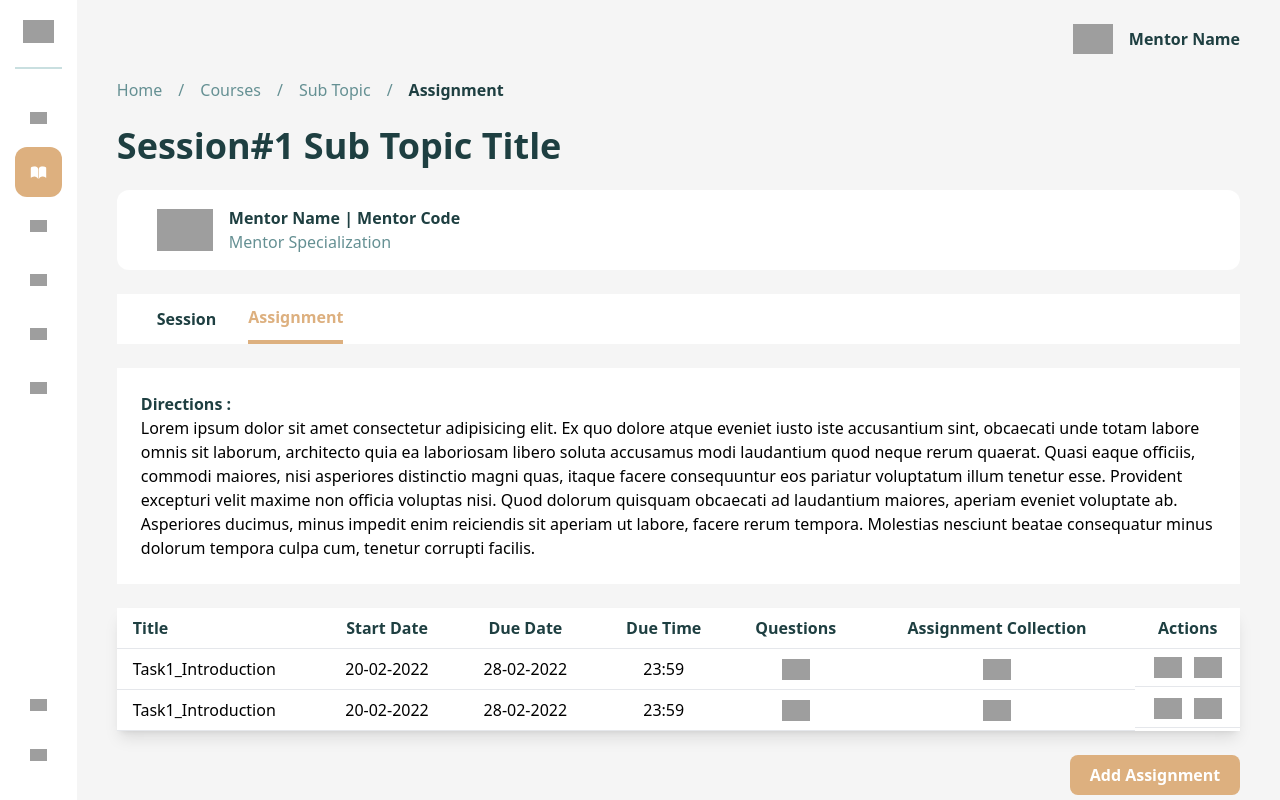
After one commit to Lumintu-Batch-2/lms-incareer, a PHP site: page /assigment_mentor.html in a window 1280 px wide. The commit adds this page. Run offline with PHP 8.4, Linux system fonts and the light colour scheme; some libraries are stand-ins or nearby versions; grey boxes are pictures that could not be loaded.

Commit message:
Menambahkan alert untuk pengumpulan melebehi deadline dan menambahkan halaman assigment_mentoe

```diff
--- /dev/null
+++ b/assigment_mentor.html
@@ -0,0 +1,321 @@
+<!DOCTYPE html>
+<html lang="en">
+<head>
+    <meta charset="UTF-8">
+    <meta http-equiv="X-UA-Compatible" content="IE=edge">
+    <meta name="viewport" content="width=device-width, initial-scale=1.0">
+    <title>Assignment Page</title>
+
+    <!-- Font -->
+    <link rel="preconnect" href="https://fonts.googleapis.com">
+    <link rel="preconnect" href="https://fonts.gstatic.com" crossorigin>
+    <link href="https://fonts.googleapis.com/css2?family=Montserrat:wght@400;600;700&display=swap" rel="stylesheet">
+
+    <!-- Tailwindcss -->
+    <script src="https://cdn.tailwindcss.com"></script>
+    <link rel="stylesheet" href="https://unpkg.com/flowbite@1.4.1/dist/flowbite.min.css" />
+    <script>
+        tailwind.config = {
+            theme: {
+                extend: {
+                    fontFamily: {
+                        montserrat: ["Montserrat"],
+                    },
+                    colors: {
+                        "dark-green": "#1E3F41",
+                        "light-green": "#659093",
+                        "cream": "#DDB07F",
+                        "cgray": "#F5F5F5",
+                    }
+                }
+            }
+        }
+    </script>
+    <style>
+
+        .active{
+            color: #DDB07F !important;
+            border-bottom: solid 4px #DDB07F;
+        }
+
+        .in-active{
+            width: 80px !important;
+            padding: 20px 15px !important;
+            transition: .5s ease-in-out;
+        }
+        .in-active ul li p{
+            display: none !important;
+        }
+
+        .in-active ul li a{
+            padding: 15px !important;
+        }
+
+        .in-active h2,
+        .in-active h4,
+        .in-active .logo-incareer{
+            display: none !important;
+        }
+        .hidden{
+            display: none !important;
+        }
+        .sidebar{
+            transition: .5s ease-in-out;
+        }
+    </style>
+
+</head>
+<body>
+    <div class="flex items-center">
+        <!-- Left side (Sidebar) -->
+        <div class="bg-white w-[350px] h-screen px-8 py-6 flex flex-col justify-between sidebar in-active">
+            <!-- Top nav -->
+            <div class="flex flex-col gap-y-6">
+                <!-- Header -->
+                <div class="flex items-center space-x-4 px-2">
+                   <img src="Img/icons/toggle_icons.svg" alt="toggle_dashboard" class="w-8 cursor-pointer" id="btnToggle">
+                     <img class="w-[150px] logo-incareer" src="./Img/logo/logo_primary.svg" alt="Logo In Career">
+                </div>
+
+                <hr class="border-[1px] border-opacity-50 border-[#93BFC1]">
+
+                <!-- List Menus -->
+                <div>
+                    <ul class="flex flex-col gap-y-1">
+                        <li>
+                            <a href="" class="flex items-center gap-x-4 h-[50px] rounded-xl px-4 hover:bg-cream text-dark-green hover:text-white">
+                                <img class="w-5" src="./Img/icons/home_icon.svg" alt="Dashboard Icon">
+                                <p class="font-semibold">Dashboard</p>
+                            </a>
+                        </li>
+                        <li>
+                            <a href="#" class="flex items-center gap-x-4 h-[50px] rounded-xl px-4 bg-cream">
+                                <img class="w-5" src="./Img/icons/course_icon.svg" alt="Course Icon">
+                                <p class="text-white font-semibold">Courses</p>
+                            </a>
+                        </li>
+
+                        <li>
+                            <a href="" class="flex items-center gap-x-4 h-[50px] rounded-xl px-4 hover:bg-cream text-dark-green hover:text-white">
+                                <img class="w-5" src="./Img/icons/schedule_icon.svg" alt="Schedule Icon">
+                                <p class="font-semibold">Schedule</p>
+                            </a>
+                        </li>
+                        <li>
+                            <a href="" class="flex items-center gap-x-4 h-[50px] rounded-xl px-4 hover:bg-cream text-dark-green hover:text-white">
+                                <img class="w-5" src="./Img/icons/attendance_icon.svg" alt="Attendance Icon">
+                                <p class="font-semibold">Attendance</p>
+                            </a>
+                        </li>
+                        <li>
+                            <a href="" class="flex items-center gap-x-4 h-[50px] rounded-xl px-4 hover:bg-cream text-dark-green hover:text-white">
+                                <img class="w-5" src="./Img/icons/score_icon.svg" alt="Score Icon">
+                                <p class="font-semibold">Score</p>
+                            </a>
+                        </li>
+                        <li>
+                            <a href="" class="flex items-center gap-x-4 h-[50px] rounded-xl px-4 hover:bg-cream text-dark-green hover:text-white">
+                                <img class="w-5" src="./Img/icons/consult_icon.svg" alt="Consult Icon">
+                                <p class="font-semibold">Consult</p>
+                            </a>
+                        </li>
+                    </ul>
+                </div>
+            </div>
+
+            <!-- Bottom nav -->
+            <div>
+                <ul class="flex flex-col ">
+                    <li>
+                        <a href="#" class="flex items-center gap-x-4 h-[50px] rounded-xl px-4 hover:bg-cream text-dark-green hover:text-white">
+                            <img class="w-5" src="./Img/icons/help_icon.svg" alt="Help Icon">
+                            <p class="font-semibold">Help</p>
+                        </a>
+                    </li>
+                    <li>
+                        <a href="#" class="flex items-center gap-x-4 h-[50px] rounded-xl px-4 hover:bg-cream text-dark-green hover:text-white">
+                            <img class="w-5" src="./Img/icons/logout_icon.svg" alt="Log out Icon">
+                            <p class="font-semibold">Log out</p>
+                        </a>
+                    </li>
+                </ul>
+            </div>
+        </div>
+
+
+        <!-- Right side -->
+        <div class="bg-cgray w-full h-screen px-10 py-6 flex flex-col gap-y-6 overflow-y-scroll">
+            <!-- Header / Profile -->
+            <div class="flex items-center gap-x-4 justify-end">
+                <img class="w-10" src="./Img/icons/default_profile.svg" alt="Profile Image">
+                <p class="text-dark-green font-semibold">Mentor Name</p>
+            </div>
+
+            <!-- Breadcrumb -->
+            <div>
+                <ul class="flex items-center gap-x-4">
+                    <li>
+                        <a class="text-light-green" href="#">Home</a>
+                    </li>
+                    <li>
+                        <span class="text-light-green">/</span>
+                    </li>
+                    <li>
+                        <a class="text-light-green" href="#">Courses</a>
+                    </li>
+                    <li>
+                        <span class="text-light-green">/</span>
+                    </li>
+                    <li>
+                        <a class="text-light-green" href="#">Sub Topic</a>
+                    </li>
+                    <li>
+                        <span class="text-light-green">/</span>
+                    </li>
+                    <li>
+                        <a class="text-dark-green font-semibold" href="#">Assignment</a>
+                    </li>
+                </ul>
+            </div>
+
+            <!-- Topic Title -->
+            <div>
+                <p class="text-4xl text-dark-green font-semibold">Session#1 Sub Topic Title</p>
+            </div>
+
+            <!-- Mentor -->
+            <div class="flex items-center gap-x-4 w-full bg-white py-4 px-10 rounded-xl">
+                <img class="w-14" src="./Img/icons/default_profile.svg" alt="Profile Image">
+                <div class="">
+                    <p class="text-dark-green text-base font-semibold">Mentor Name | Mentor Code</p>
+                    <p class="text-light-green">Mentor Specialization</p>
+                </div>
+            </div>
+
+            <!-- Tab -->
+            <div class="bg-white w-full h-[50px] flex content-center px-10">
+                <ul class="flex items-center gap-x-8">
+                    <li class="text-dark-green hover:text-cream hover:border-b-4 hover:border-cream h-[50px] flex items-center font-semibold  cursor-pointer">
+                        <p>Session</p>
+                    </li>
+                    <li class="text-dark-green hover:text-cream hover:border-b-4 hover:border-cream h-[50px] flex items-center font-semibold  cursor-pointer active">Assignment</li>
+                </ul>
+            </div>
+
+            <!-- Direction -->
+            <div class="bg-white w-full p-6">
+                <p class="text-dark-green font-semibold">Directions :</p>
+                <p>Lorem ipsum dolor sit amet consectetur adipisicing elit. Ex quo dolore atque eveniet iusto iste accusantium sint, obcaecati unde totam labore omnis sit laborum, architecto quia ea laboriosam libero soluta accusamus modi laudantium quod neque rerum quaerat. Quasi eaque officiis, commodi maiores, nisi asperiores distinctio magni quas, itaque facere consequuntur eos pariatur voluptatum illum tenetur esse. Provident excepturi velit maxime non officia voluptas nisi. Quod dolorum quisquam obcaecati ad laudantium maiores, aperiam eveniet voluptate ab. Asperiores ducimus, minus impedit enim reiciendis sit aperiam ut labore, facere rerum tempora. Molestias nesciunt beatae consequatur minus dolorum tempora culpa cum, tenetur corrupti facilis.</p>
+            </div>
+
+            <!-- Table Assignment -->
+            <div>
+                <table class="shadow-lg bg-white" style="width: 100%">
+                    <colgroup>
+                        <col span="1" style="width: 10%">
+                        <col span="1" style="width: 10%">
+                        <col span="1" style="width: 10%">
+                        <col span="1" style="width: 10%">
+                        <col span="1" style="width: 5%">
+                        <col span="1" style="width: 20%">
+                        <col span="1" style="width: 5%">
+                    </colgroup>
+                    <thead>
+                        <tr class="text-dark-green">
+                            <th class="border-b text-left px-4 py-2">Title</th>
+                            <th class="border-b text-center px-4 py-2">Start Date</th>
+                            <th class="border-b text-center px-4 py-2">Due Date</th>
+                            <th class="border-b text-center px-4 py-2">Due Time</th>
+                            <th class="border-b text-center px-4 py-2">Questions</th>
+                            <th class="border-b text-center px-4 py-2">Assignment Collection</th>
+                            <th class="border-b text-center px-4 py-2">Actions</th>
+                        </tr>
+                    </thead>
+                    <tbody>
+                        <tr>
+                            <td class="border-b px-4 py-2">Task1_Introduction</td>
+                            <td class="border-b px-4 py-2 text-center">20-02-2022</td>
+                            <td class="border-b px-4 py-2 text-center">28-02-2022</td>
+                            <td class="border-b px-4 py-2 text-center">23:59</td>
+                            <td class="border-b px-4 py-2"><img class="w-7 mx-auto cursor-pointer" src="./Img/icons/download_icon.svg" alt="Download Icon" ></td>
+                            <td class="border-b px-4 py-2"><img class="w-7 mx-auto cursor-pointer" src="./Img/icons/binoculars_icon.svg" alt="Collection Icon"></td>
+                            <td class="border-b px-4 py-2 flex items-center gap-x-2">
+                                <img class="w-7 mx-auto cursor-pointer" src="./Img/icons/edit_icon.svg" alt="Edit Icon">
+                                <img class="w-7 mx-auto cursor-pointer" src="./Img/icons/delete_icon.svg" alt="Remove Icon">
+                            </td>
+                        </tr>
+                        <tr>
+                            <td class="border-b px-4 py-2 truncate">Task1_Introduction</td>
+                            <td class="border-b px-4 py-2 text-center">20-02-2022</td>
+                            <td class="border-b px-4 py-2 text-center">28-02-2022</td>
+                            <td class="border-b px-4 py-2 text-center">23:59</td>
+                            <td class="border-b px-4 py-2"><img class="w-7 mx-auto cursor-pointer" src="./Img/icons/download_icon.svg" alt="Download Icon"></td>
+                            <td class="border-b px-4 py-2"><img class="w-7 mx-auto cursor-pointer" src="./Img/icons/binoculars_icon.svg" alt="Collection Icon"></td>
+                            <td class="border-b px-4 py-2 flex items-center gap-x-2">
+                                <img class="w-7 mx-auto cursor-pointer" src="./Img/icons/edit_icon.svg" alt="Edit Icon">
+                                <img class="w-7 mx-auto cursor-pointer" src="./Img/icons/delete_icon.svg" alt="Remove Icon">
+                            </td>
+                        </tr>
+                    </tbody>
+                </table>
+            </div>
+
+            <a class="bg-cream text-white font-semibold justify-end text-center py-2 rounded-lg w-[170px] ml-auto" href="">Add Assignment</a>
+
+        </div>
+    </div>
+    <!-- Main modal -->
+    <div id="defaultModal" tabindex="-1" aria-hidden="true" class="hidden overflow-y-auto overflow-x-hidden fixed top-0 right-0 left-0 z-50 w-full md:inset-0 h-modal md:h-full">
+        <div class="relative p-4 w-full max-w-xl h-full md:h-auto">
+            <!-- Modal content -->
+            <div class="relative bg-white rounded-lg shadow ">
+                <!-- Modal header -->
+                <div class="flex justify-center items-start p-5 rounded-t ">
+                    <h3 class="text-xl font-semibold text-gray-900 lg:text-2xl dark:text-dark">
+                        Add Assignment
+                    </h3>
+                </div>
+                <!-- Modal body -->
+                <div class="p-6 space-y-6">
+                <form>
+                   <div class="mb-6">
+                        <label for="title" class="block mb-2 text-sm font-bold text-dark-900 dark:text-dark-300">Title</label>
+                        <input type="text" id="title" class="bg-gray-50 border border-gray-300 text-gray-900 text-sm rounded-lg focus:ring-blue-500 focus:border-blue-500 block w-full p-2.5 dark:bg-white dark:border-gray-300 dark:placeholder-gray-400 dark:text-dark dark:focus:ring-blue-500 dark:focus:border-blue-500" required>
+                    </div>
+                     <div class="mb-6">
+                        <label for="startDate" class="block mb-2 text-sm font-bold text-dark-900 dark:text-dark-300">Start Date</label>
+                        <input type="datetime-local" id="startDate" class="bg-gray-50 border border-gray-300 text-gray-900 text-sm rounded-lg focus:ring-blue-500 focus:border-blue-500 block w-full p-2.5 dark:bg-white dark:border-gray-300 dark:placeholder-gray-400 dark:text-dark dark:focus:ring-blue-500 dark:focus:border-blue-500" required>
+                    </div>
+                     <div class="mb-6">
+                        <label for="dueDate" class="block mb-2 text-sm font-bold text-dark-900 dark:text-dark-300">Due Date</label>
+                        <input type="datetime-local" id="dueDate" class="bg-gray-50 border border-gray-300 text-gray-900 text-sm rounded-lg focus:ring-blue-500 focus:border-blue-500 block w-full p-2.5 dark:bg-white dark:border-gray-300 dark:placeholder-gray-400 dark:text-dark dark:focus:ring-blue-500 dark:focus:border-blue-500" required>
+                    </div>
+                    <div class="mb-6">
+                       <label for="deksripsi" class="block mb-2 text-sm font-bold text-dark-900 dark:text-dark-300">Deksripsi</label>
+                       <textarea id="deksripsi" rows="4" class="block p-2.5 w-full text-sm text-dark-900 bg-white rounded-lg border border-gray-300 focus:ring-blue-500 focus:border-blue-500 dark:bg-white-700 dark:border-gray-300 dark:placeholder-gray-400 dark:text-dark dark:focus:ring-blue-500 dark:focus:border-blue-500"></textarea>
+                    </div>
+                     <div class="mb-6">
+                      <label for="input" class="block mb-2 text-sm font-bold text-dark-900 dark:text-dark-300">Due Date</label>
+                      <input type="file" id="input"  required>
+                    </div>
+                </div>
+                <!-- Modal footer -->
+                <div class="flex justify-end p-6 space-x-2 rounded-b border-gray-200 dark:border-gray-600">
+                    <button data-modal-toggle="defaultModal" type="button" class="text-gray bg-blue-700 focus:ring-4 focus:outline-none focus:ring-blue-300 font-medium rounded-lg text-sm px-5 py-2.5 text-center dark:bg-transparent dark:hover:bg-dark-700 dark:focus:ring-dark-800">Close</button>
+                    <button data-modal-toggle="defaultModal" type="submit" class="text-dark-500 bg-[#DDB07F] hover:bg-gray-100 focus:ring-4 focus:outline-none focus:ring-blue-300 rounded-lg text-sm font-medium px-5 py-2.5 hover:text-gray-900 focus:z-10 dark:bg-[#DDB07F] dark:text--300 dark:border-gray-500 dark:hover:text-white dark:hover:bg-gray-600 dark:focus:ring-gray-600">Upload</button>
+                </div>
+                </form>
+            </div>
+        </div>
+    </div>
+    <script src="https://unpkg.com/flowbite@1.4.1/dist/flowbite.js"></script>
+    <script>
+        let btnToggle = document.getElementById('btnToggle');
+        let sidebar = document.querySelector('.sidebar');
+        btnToggle.onclick = function(){
+            sidebar.classList.toggle('in-active');
+        }
+
+    </script>
+</body>
+</html>
```
Also changed, not shown: Role/Student/submission.php (+9 -1 lines).
